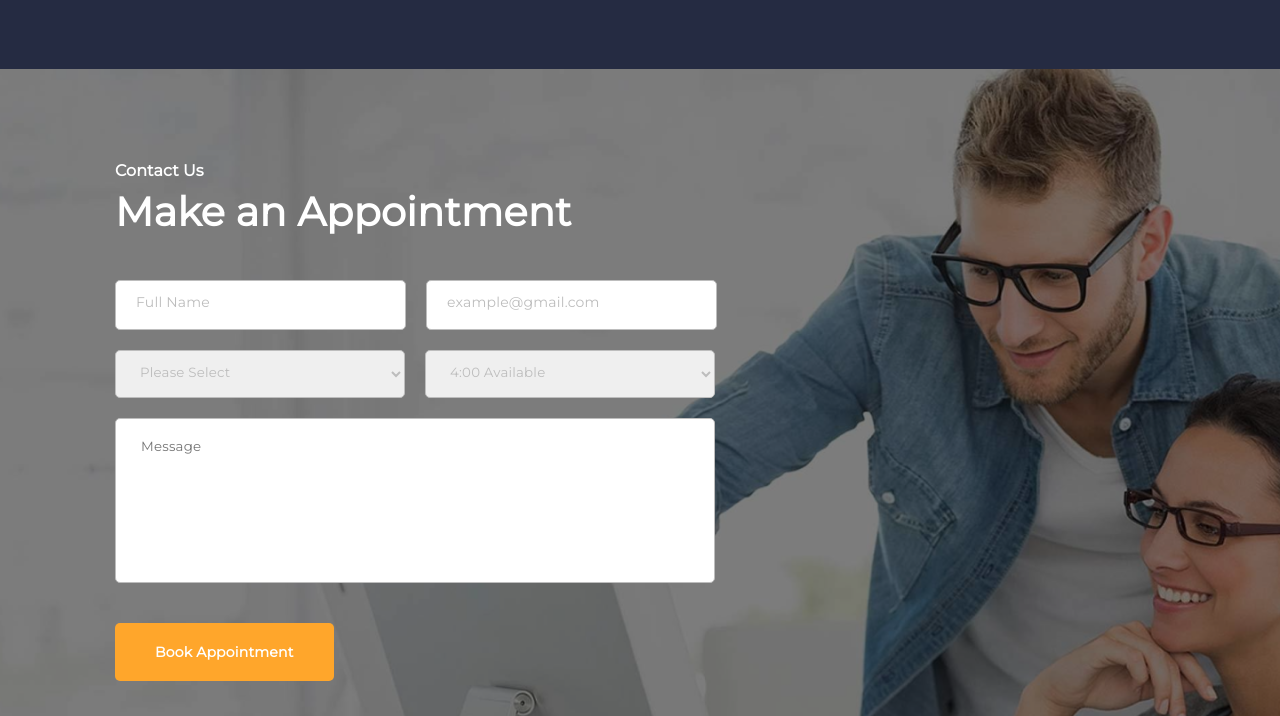
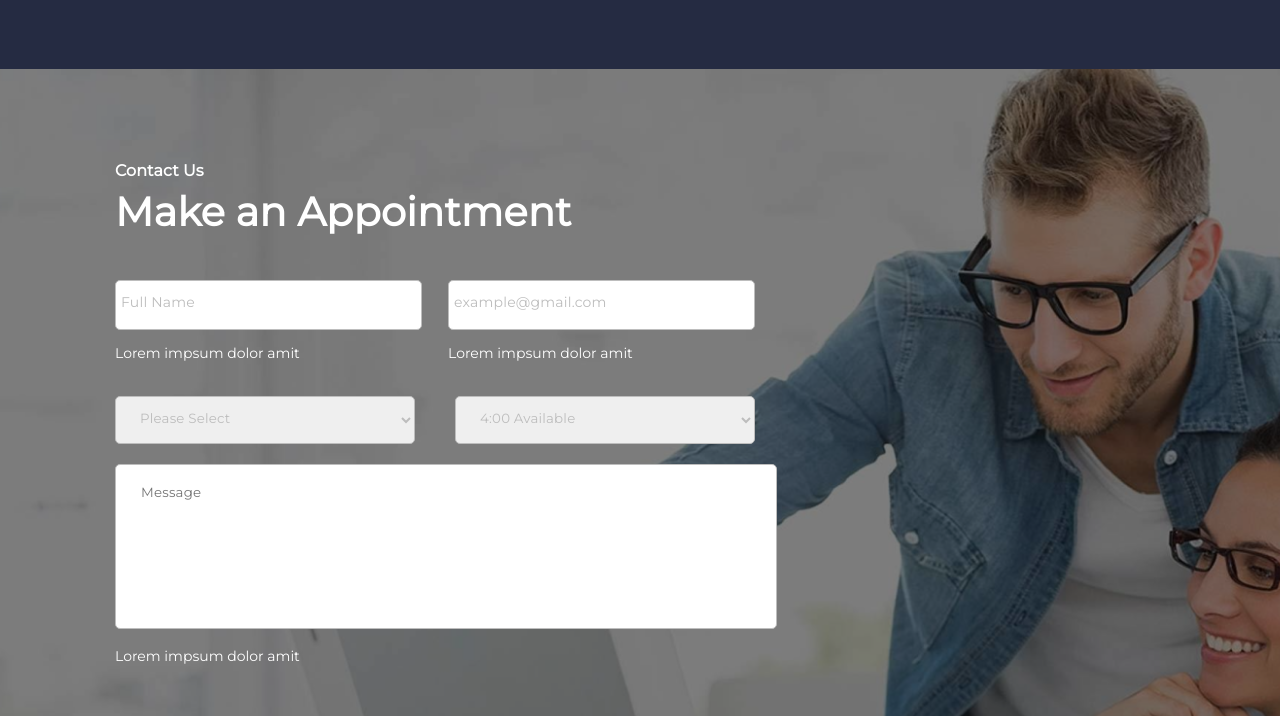
Before and after one commit to HappyJuliana/First_website_1, a plain HTML site: page index.html in a window 1280 px wide. Shown: the part 3551-4267 px from the top of the page. Drawn offline with Linux system fonts and the light colour scheme.

Commit message:
added paragraphs in HTML for JS

```diff
--- a/index.html
+++ b/index.html
@@ -542,7 +542,7 @@
             flex-direction: column;
             padding: 90px 0px;
             gap: 40px;
-            max-width: 600px;
+            max-width: 640px;
             width: 100%;
             align-self: start;
         }
@@ -592,21 +592,26 @@
             max-width: 600px;
             max-height: 140px;
             resize: none;
-            padding: 15px 505px 100px 25px;
+            padding: 15px 460px 100px 25px;
         }
 
         .form input,
         select {
-            width: 290px;
+            width: 300px;
             max-height: 50px;
         }
 
         .form input {
-            padding: 9px 100px 15px 20px;
+            padding: 9px 0px 15px 5px;
         }
 
         .form select {
             padding: 13px 20px 15px 20px;
+        }
+
+        .form .name, .email {
+            display: flex;
+            flex-direction: column;
         }
 
         .form .button {
@@ -1089,8 +1094,16 @@
 
                     <form class="form__appointment" action="/action_page.php">
                         <div class="name__email">
+                            <div class="name">
                             <input type="text" id="fname" name="fname" placeholder="Full Name" required>
+                            <p>Lorem impsum dolor amit</p> <!-- Добавляем параграф здесь -->
+                        </div>
+
+                        <div class="email">
                             <input type="email" id="eml" name="eml" placeholder="example@gmail.com" required>
+                            <p>Lorem impsum dolor amit</p> <!-- Добавляем параграф здесь -->
+
+                        </div>
                         </div>
 
                         <div class="date__time">
@@ -1112,7 +1125,10 @@
                                 <option value="5PM">5:00</option>
                             </select>
                         </div>
+                        <div>
                         <textarea name="street" placeholder="Message"></textarea>
+                        <p>Lorem impsum dolor amit</p> <!-- Добавляем параграф здесь -->
+                    </div>
                     </form>
                     <button class="button button--primary">Book Appointment</button>
                 </div>
```
Also changed, not shown: index.js (added).
